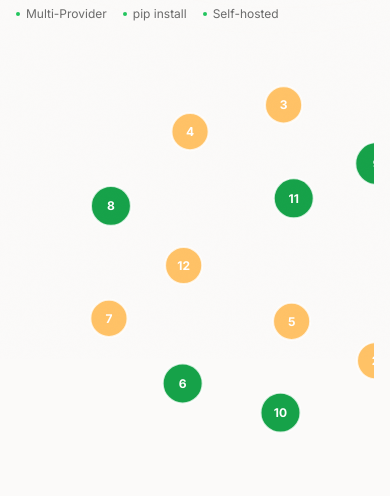
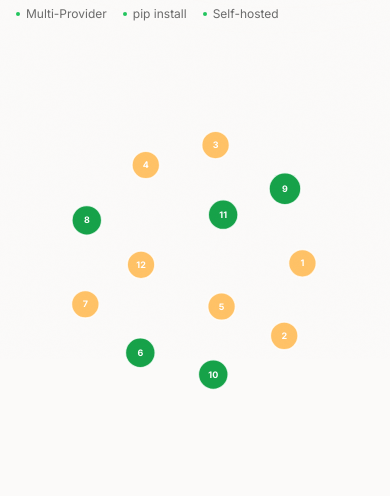
Before and after one commit to samiksha0shukla/test-context-memory, a Next.js app in the folder web/: page / in a window 390 px wide. Shown: the part 485-981 px from the top of the page. Built offline with nearby package versions, Linux system fonts and the light colour scheme; no server answers.

Commit message:
feat: add mobile authentication actions for mobile view and improve hero graph responsiveness.

```diff
--- a/web/app/docs/page.tsx
+++ b/web/app/docs/page.tsx
@@ -203,7 +203,8 @@ export default function DocsPage() {
             </div>
           </nav>
 
-          <div className="flex items-center gap-4">
+          {/* Desktop Auth Actions - hidden on mobile */}
+          <div className="hidden md:flex items-center gap-4">
             {isLoading ? null : isAuthenticated && user ? (
               <div className="relative" ref={dropdownRef}>
                 <button
@@ -277,6 +278,29 @@ export default function DocsPage() {
                   {label}
                 </a>
               ))}
+            </div>
+            {/* Mobile Auth Actions */}
+            <div className="pt-4 mt-4 border-t border-border flex flex-col gap-2">
+              {isAuthenticated && user ? (
+                <>
+                  <div className="px-3 py-2 text-sm text-muted-foreground">{user.name}</div>
+                  <Link href="/dashboard" onClick={() => setMobileMenuOpen(false)} className="px-3 py-2 text-sm text-foreground hover:bg-muted/50 rounded-lg">
+                    Go to Dashboard
+                  </Link>
+                  <button onClick={() => { handleLogout(); setMobileMenuOpen(false); }} className="px-3 py-2 text-sm text-red-500 text-left hover:bg-muted/50 rounded-lg">
+                    Logout
+                  </button>
+                </>
+              ) : (
+                <div className="flex gap-2">
+                  <Link href="/signin" onClick={() => setMobileMenuOpen(false)}>
+                    <Button variant="ghost" size="sm">Sign In</Button>
+                  </Link>
+                  <Link href="/signup" onClick={() => setMobileMenuOpen(false)}>
+                    <Button size="sm" className="rounded-full">Sign Up</Button>
+                  </Link>
+                </div>
+              )}
             </div>
           </nav>
         </div>
--- a/web/components/visualization/LandingHeroGraph.tsx
+++ b/web/components/visualization/LandingHeroGraph.tsx
@@ -112,12 +112,14 @@ export function LandingHeroGraph({ data }: LandingHeroGraphProps) {
   }, [selectedId]);
 
   return (
-    <div className="w-full max-w-[480px] h-[380px] overflow-hidden shrink-0">
+    <div className="w-full max-w-[480px] h-[380px] overflow-hidden shrink-0 flex items-center justify-center">
       <svg
         ref={svgRef}
         width={WIDTH}
         height={HEIGHT}
-        className="w-full h-full graph-canvas"
+        viewBox={`0 0 ${WIDTH} ${HEIGHT}`}
+        preserveAspectRatio="xMidYMid meet"
+        className="max-w-full h-auto graph-canvas"
         style={{ touchAction: "none" }}
       />
     </div>
```
